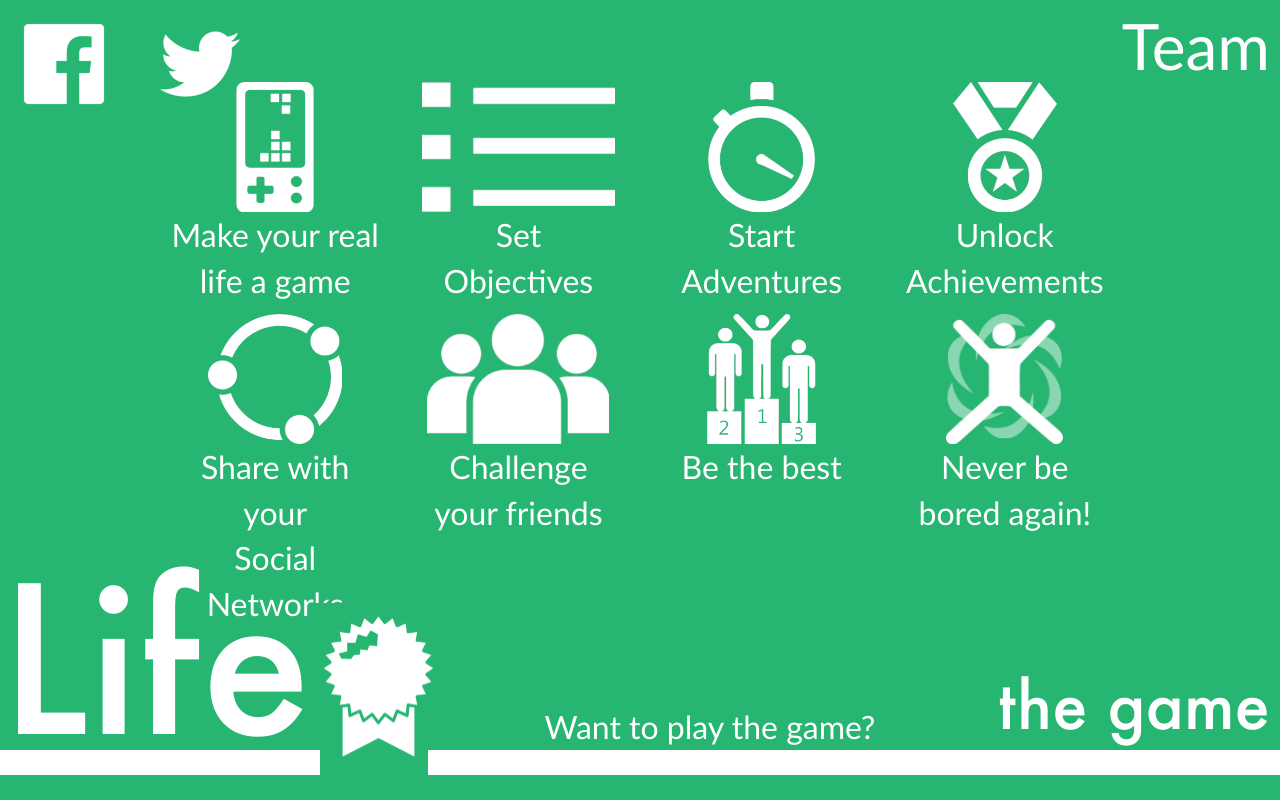
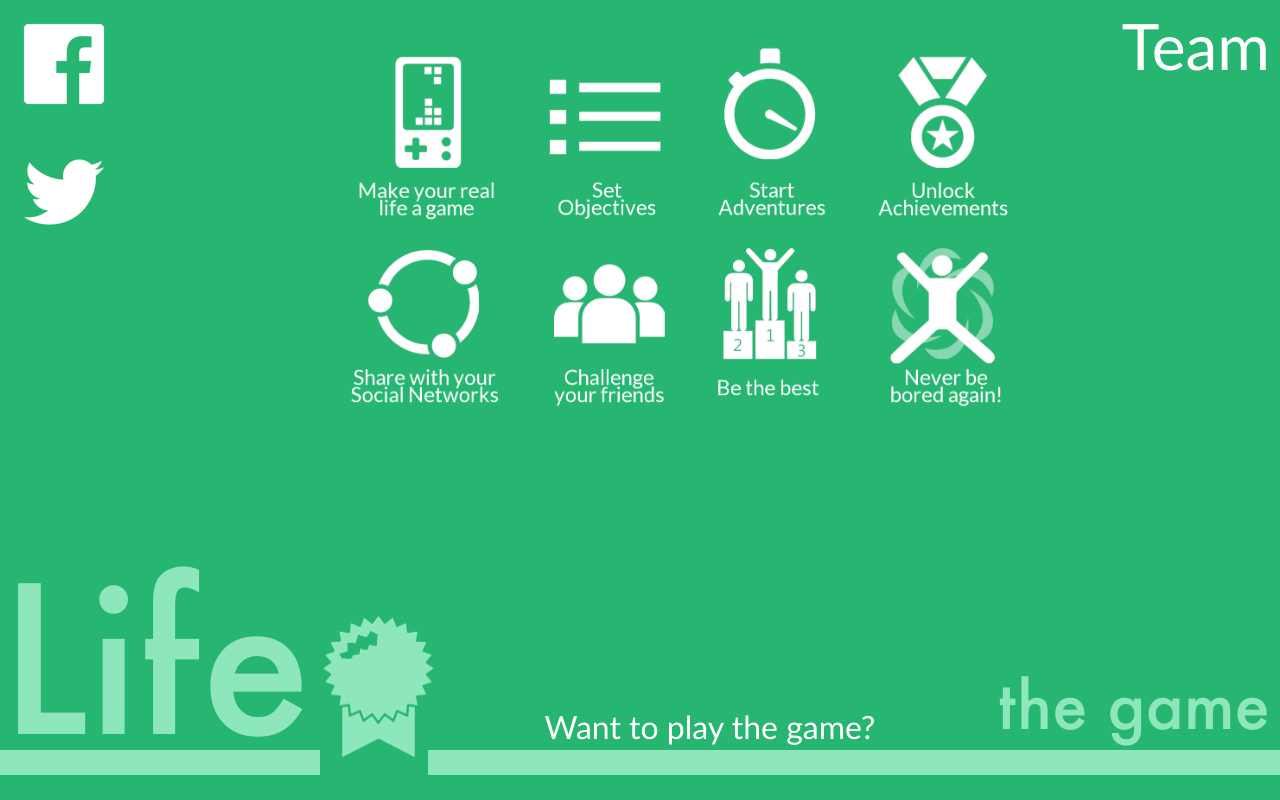
Before and after one commit to Life-the-game/Showcase, a PHP site: page /v3/ in a window 1280 px wide. Run offline with PHP 8.4, Linux system fonts and the light colour scheme.

Commit message:
Showcase v3 minor changes

```diff
--- a/v3/css/style.css
+++ b/v3/css/style.css
@@ -14,7 +14,6 @@
 {
 	margin-left:12%;
 	margin-right:12%;
-	margin-top:2%;
 	color:#FFFFFF;
 }
 
@@ -38,7 +37,6 @@
 
 	font-size:64px;
 	right:10px;
-
 }
 
 #botleft
@@ -48,6 +46,7 @@
 
 	font-family:Futura;
 	font-size:200px;
+	color:#8EE7BC;
 }
 
 #botright
@@ -57,7 +56,7 @@
 
 	font-family:Futura;
 	font-size:64px;
-
+	color:#8EE7BC;
 }
 
 #botdiv
@@ -75,7 +74,7 @@
 	left:0%;
 	height:25px;
 	width:0px;
-	background-color:#FFFFFF;
+	background-color:#8EE7BC;
 }
 
 #stripe2
@@ -85,7 +84,7 @@
 	right:0px;
 	height: 25px;
 	width:0px;
-	background-color:#FFFFFF;
+	background-color:#8EE7BC;
 }
 
 #stripe3
@@ -103,11 +102,11 @@
     padding: 1%;
 }
 
-#homepics
+#homepic
 {
-    height: 130px;
-	width:auto;
-	margin-top:5%;
+    width: 70%;
+	height:auto;
+	margin-left:8%;
 }
 
 .title
@@ -158,9 +157,10 @@
 #	background-color:#FF0000;
 	display:block;
 	width:60%;
-	margin-right:13%;
-	margin-left:23%;
+	margin-right:10%;
+	margin-left:25%;
 	margin-top:5%;
+	margin-bot:10%;
 }
 
 p
@@ -176,7 +176,8 @@
 
 .round
 {
-    width: 200px;
+    width: 100%;
+	height: auto;
 	border-radius: 50%;
 	-webkit-border-radius: 150px;
 	-moz-border-radius: 150px;
@@ -184,7 +185,6 @@
 
 #betaform
 {
-#	background-color:#FF0000;
 	opacity:0;
 }
 
--- a/v3/index.php
+++ b/v3/index.php
@@ -135,10 +135,11 @@
 	</div>
 
 	<div class="corner" id="topleft" >
+		<div class="row-fluid"><div class="md-col-6">
 		<img src='imgs/fb.png' id="clickable" onclick="window.open(
-       'https://www.facebook.com/lifeplaythegame', '_blank');"/>
-		<img src='imgs/tt.png' id="clickable" onclick="window.open(
-       'https://twitter.com/lifeplaythegame', '_blank');"/>
+       'https://www.facebook.com/lifeplaythegame', '_blank');"/></div>
+		<div class="md-col-6"><img src='imgs/tt.png' id="clickable" onclick="window.open(
+       'https://twitter.com/lifeplaythegame', '_blank');"/></div></div>
 	</div>
 
 	<div class="corner" id="topright" >
@@ -157,7 +158,7 @@
 	<div class="corner" id="botdiv" <?php echo(isset($_GET["team"])?'style="display:none;"':'') ?> >
 		<span class="btnlife" id="betaform" >Want to play the game?</span>
 		<span style="display:none; opacity:0;" id="betabox" >
-		<input type='text' id='roundbox' size=25 name="mail" onkeyup='checkmail()' />
+		<input type='text' id='roundbox' size=15 name="mail" onkeyup='checkmail()' />
 		<br/><span class='btnlife' id='startplaying' >Join us!</span> </span>
 	</div>
 
--- a/v3/indexcontent.php
+++ b/v3/indexcontent.php
@@ -7,33 +7,8 @@
 
 ?>
 
-<div class="row-fluid">
-
-<?php
-foreach($files as $file)
-{
-	if ($file != '.' && $file != '..')
-	{
-
-		?>
-
-			<div class="col-md-3">
-			<img src='imgs/pics/<?php echo($file); ?>' id="homepics" /><br />
-		<?php
-			echo($content[$file]);
-		?>
-			</div>
-		<?php
-		$counter += 1;
-
-		if ($counter % 4 == 0)
-		{
-			?></div><div class='row-fluid'><div class='row-fluid'><?php
-			$counter = 0;
-		}
-	}
-}
-
-?>
-
+<div class="row-fuild">
+	<div class="md-col-12">
+		<img src="imgs/pics/indexpic.png" id="homepic">
+	</div>
 </div>
--- a/v3/infos.php
+++ b/v3/infos.php
@@ -4,7 +4,7 @@
 				'pic2.png' => 'Set<br />Objectives',
 				'pic3.png' => 'Start<br />Adventures',
 				'pic4.png' => 'Unlock<br />Achievements',
-				'pic5.png' => 'Share with your<br />Social Networks',
+				'pic5.png' => 'Share with<br />Social Networks',
 				'pic6.png' => 'Challenge<br />your friends',
 				'pic7.png' => 'Be the best',
 				'pic8.png' => 'Never be<br />bored again!');
```
Also changed, not shown: v3/imgs/badge.png, v3/imgs/pics/indexpic.png (added).
